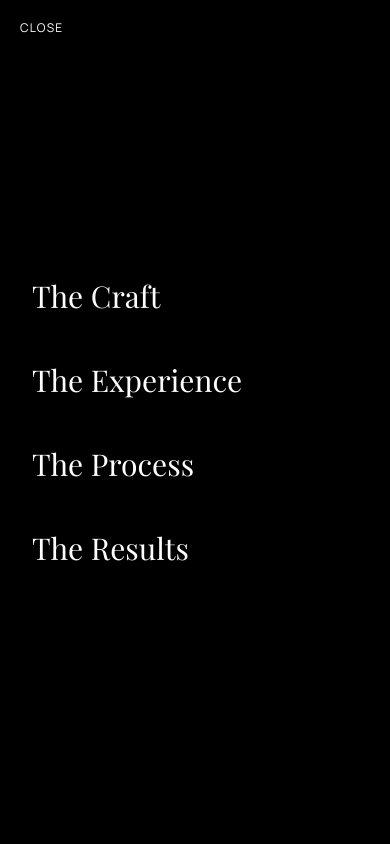
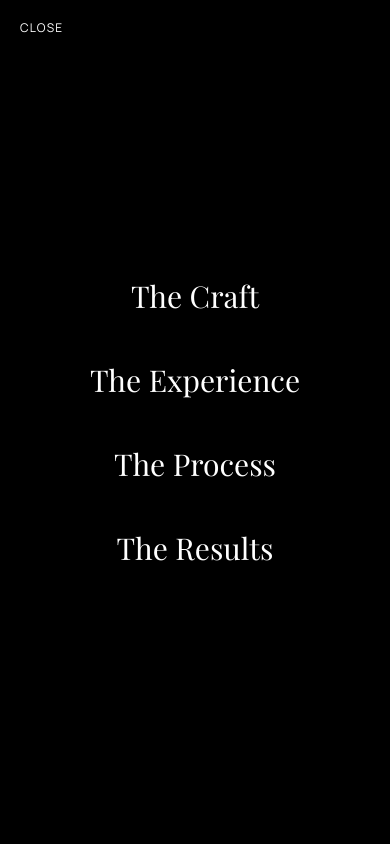
Before and after one commit to Ladwa14/blanc-website, a Next.js app: page / in a window 390 px wide. Both pictures are taken after a click on the element "MENU". Shown: the top 844 px of the page. Built offline with nearby package versions, Linux system fonts and the light colour scheme; a web font is replaced by a local one.

Commit message:
mobile menu updated touch

```diff
--- a/app/sections/Temp.tsx
+++ b/app/sections/Temp.tsx
@@ -204,7 +204,7 @@ return () => {
   </button>
 
   {/* MENU ITEMS */}
-  <nav className="flex flex-col items-start gap-8 px-8 md:items-center md:px-0">
+  <nav className="flex flex-col items-center gap-8 px-8 md:items-center md:px-0">
 
     <Link href="/craft" onClick={() => setMenuOpen(false)}>
       <span className="text-3xl md:text-5xl font-playfair block py-2">
```
